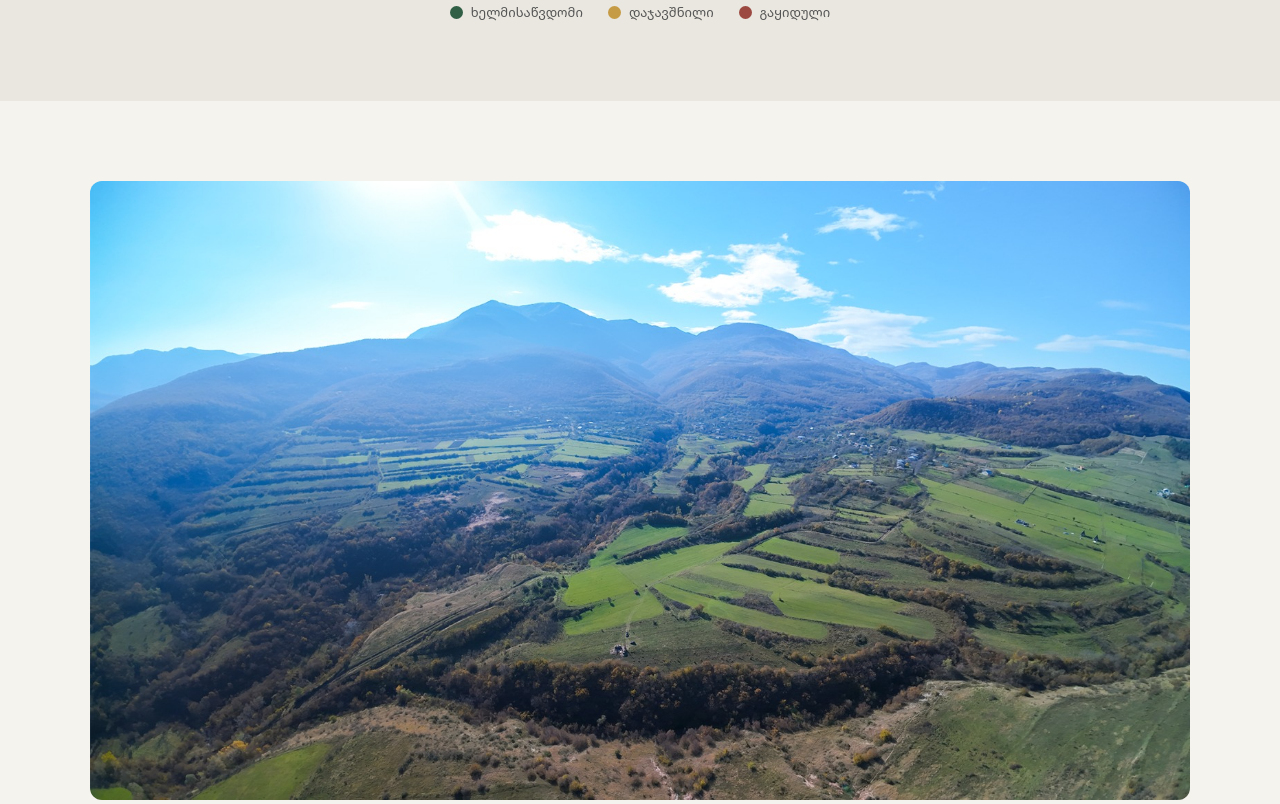
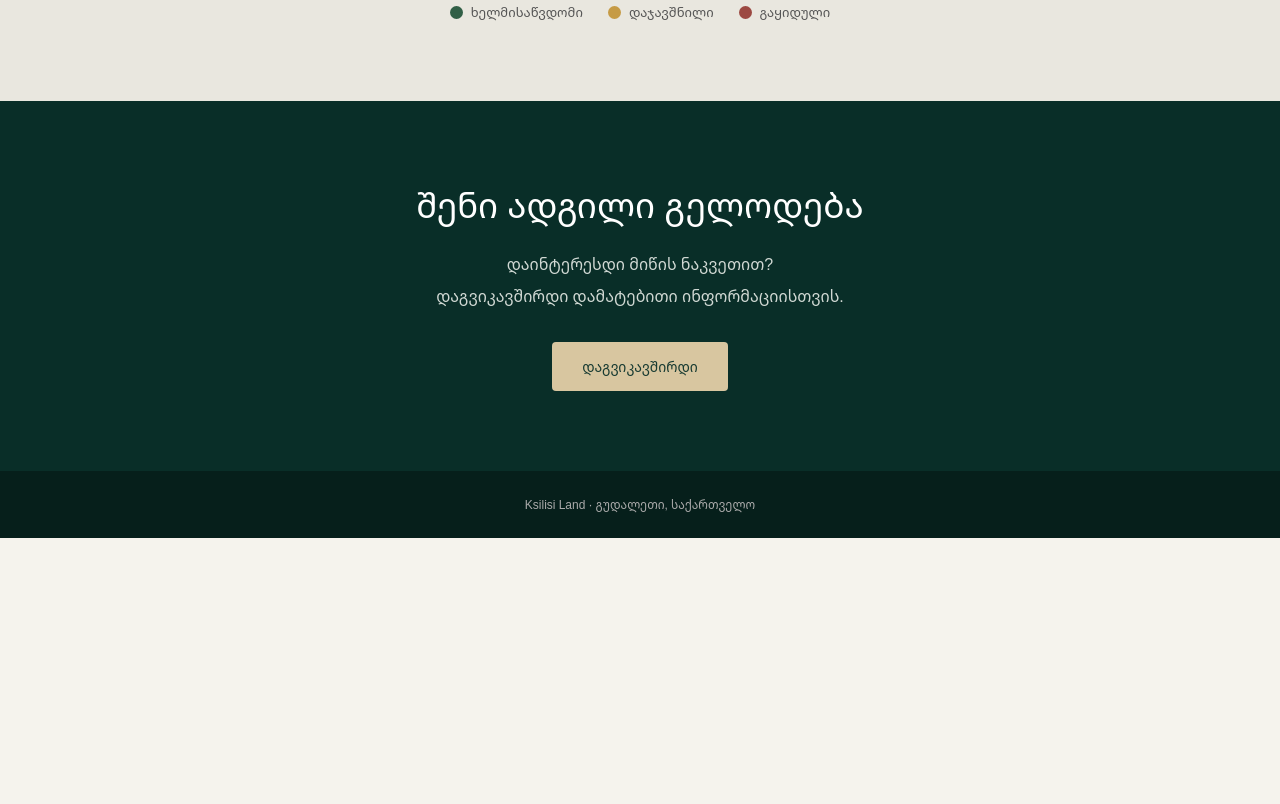
Before and after one commit to ksilisiland-beep/ksilisiland-beep.github.com, a plain HTML site: page index.html in a window 1280 px wide. Shown: the part 1426-2230 px from the top of the page. After the commit the page ends 1964 px from the top, so only its background shows below. Drawn offline with Linux system fonts and the light colour scheme.

Commit message:
Update index.html

```diff
--- a/index.html
+++ b/index.html
@@ -437,13 +437,6 @@ footer {
 
 </section>
 
-<!-- ფოტო -->
-<section>
-  <div class="gallery">
-    <img src="landscape.jpg" alt="გუდალეთი">
-  </div>
-</section>
-
 <!-- კონტაქტი -->
 <section class="contact" id="contact">
   <h2>შენი ადგილი გელოდება</h2>
```
